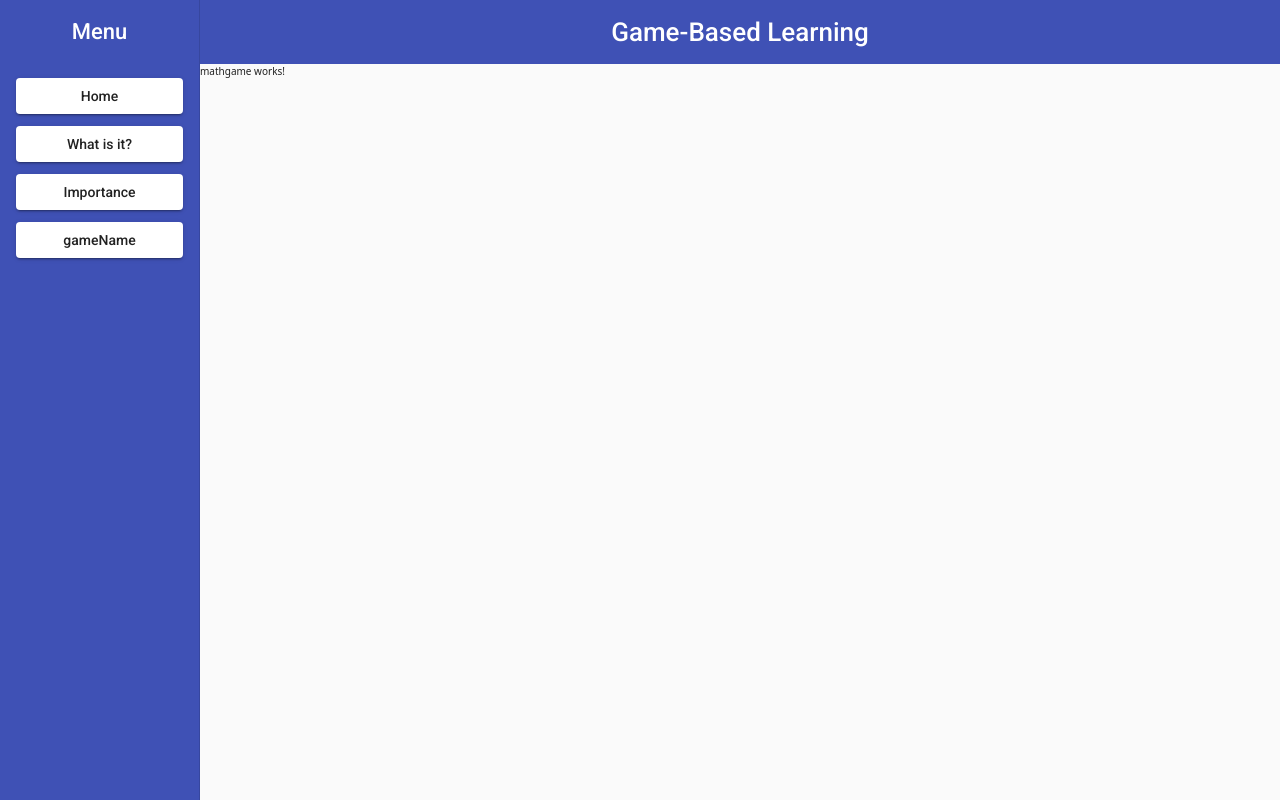
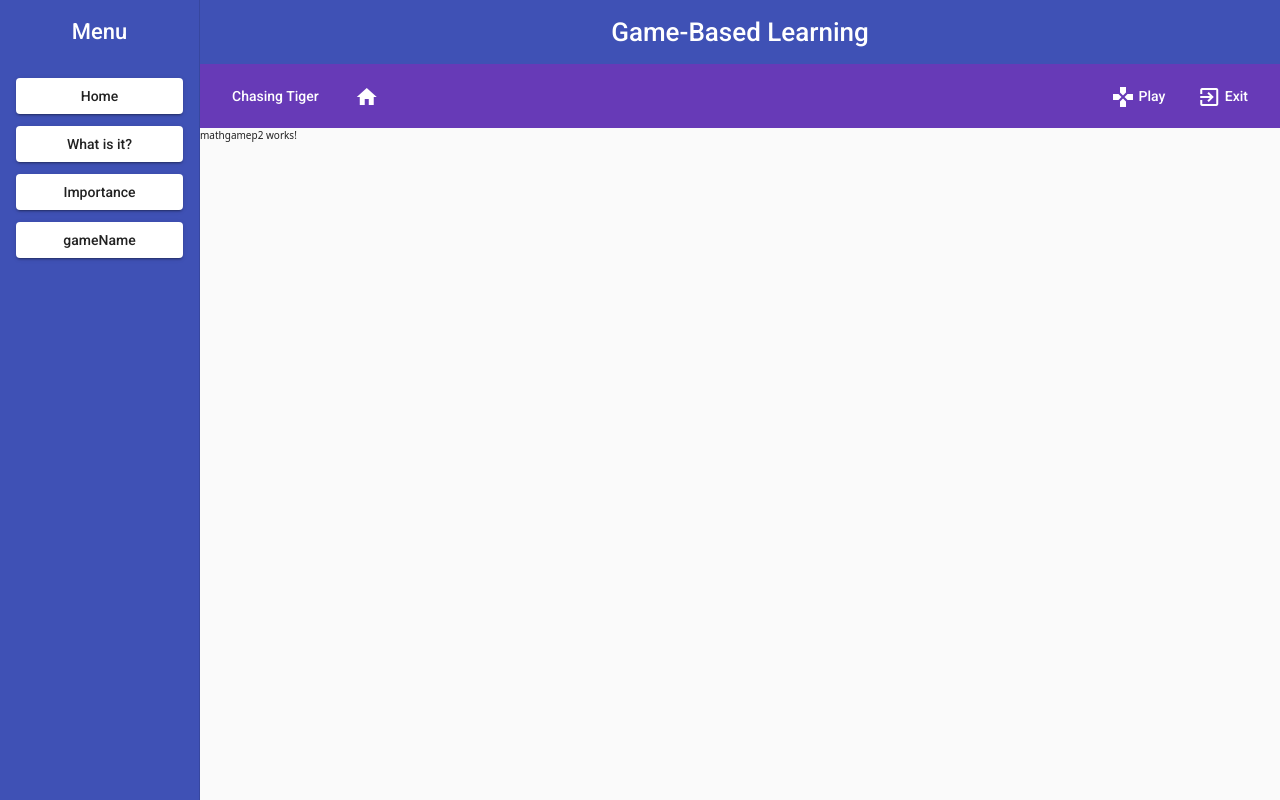
Before and after one commit to PaulClefUbeCoding/GameBasedLearning, an Angular app in the folder gbs-timed-elementary-math/: page /mathgame-page in a window 1280 px wide. Built offline with nearby package versions, Linux system fonts and the light colour scheme.

Commit message:
Header Toolbar for Mathgame

```diff
--- a/gbs-timed-elementary-math/src/app/app-routing.module.ts
+++ b/gbs-timed-elementary-math/src/app/app-routing.module.ts
@@ -4,6 +4,7 @@ import { DescriptionComponent } from './description/description.component';
 import { FrontpageComponent } from './frontpage/frontpage.component';
 import { ImportanceComponent } from './importance/importance.component';
 import { MathgameComponent } from './mathgame/mathgame.component';
+import { Mathgamep2Component } from './mathgamep2/mathgamep2.component';
 
 const routes: Routes = [
   {
@@ -22,6 +23,10 @@ const routes: Routes = [
     path: 'mathgame-page',
     component: MathgameComponent,
   },
+  {
+    path: 'mathgame-page2',
+    component: Mathgamep2Component,
+  }
 ];
 
 
--- a/gbs-timed-elementary-math/src/app/mathgame/mathgame.component.css
+++ b/gbs-timed-elementary-math/src/app/mathgame/mathgame.component.css
@@ -0,0 +1,15 @@
+@import "~@angular/material/prebuilt-themes/deeppurple-amber.css";
+
+body {
+    margin: 0;
+    font-family: sans-serif;
+}
+
+h1 {
+    text-align: center;
+}
+
+.expanded-toolbar {
+    justify-content: space-between;
+    align-items: center;
+  }
--- a/gbs-timed-elementary-math/src/app/mathgame/mathgame.component.html
+++ b/gbs-timed-elementary-math/src/app/mathgame/mathgame.component.html
@@ -1 +1,18 @@
-<p>mathgame works!</p>
+<mat-toolbar color="primary" class="expanded-toolbar">
+    <span>
+        <button mat-button routerLink="/mathgame-page">{{title}}</button>
+        <button mat-button routerLink="/mathgame-page"><mat-icon>home</mat-icon></button>
+    </span>
+    <div fxLayout="row" fxShow="false" fxShow.gt-sm>
+        <button mat-button routerLink="/mathgame-page2">
+            <mat-icon>gamepad</mat-icon>
+            Play
+        </button>
+        <button mat-button routerLink="/">
+            <mat-icon>exit_to_app</mat-icon>
+            Exit
+        </button>
+    </div>
+</mat-toolbar>
+<app-mathgamep2 *ngIf="isViewable"></app-mathgamep2>
+<app-mathgamep3 *ngIf="!isViewable"></app-mathgamep3>
--- a/gbs-timed-elementary-math/src/app/mathgame/mathgame.component.ts
+++ b/gbs-timed-elementary-math/src/app/mathgame/mathgame.component.ts
@@ -7,9 +7,18 @@ import { Component, OnInit } from '@angular/core';
 })
 export class MathgameComponent implements OnInit {
 
+  title: string;
+  public isViewable: boolean;
+
   constructor() { }
 
   ngOnInit(): void {
+    this.title = "Chasing Tiger";
+    this.isViewable = true;
+  }
+
+  public toggle(): void {
+    this.isViewable = !this.isViewable;
   }
 
 }
--- /dev/null
+++ b/gbs-timed-elementary-math/src/app/mathgamep2/mathgamep2.component.html
@@ -0,0 +1 @@
+<p>mathgamep2 works!</p>
--- /dev/null
+++ b/gbs-timed-elementary-math/src/app/mathgamep2/mathgamep2.component.ts
@@ -0,0 +1,15 @@
+import { Component, OnInit } from '@angular/core';
+
+@Component({
+  selector: 'app-mathgamep2',
+  templateUrl: './mathgamep2.component.html',
+  styleUrls: ['./mathgamep2.component.css']
+})
+export class Mathgamep2Component implements OnInit {
+
+  constructor() { }
+
+  ngOnInit(): void {
+  }
+
+}
--- /dev/null
+++ b/gbs-timed-elementary-math/src/app/mathgamep3/mathgamep3.component.html
@@ -0,0 +1 @@
+<p>mathgamep3 works!</p>
--- /dev/null
+++ b/gbs-timed-elementary-math/src/app/mathgamep3/mathgamep3.component.ts
@@ -0,0 +1,15 @@
+import { Component, OnInit } from '@angular/core';
+
+@Component({
+  selector: 'app-mathgamep3',
+  templateUrl: './mathgamep3.component.html',
+  styleUrls: ['./mathgamep3.component.css']
+})
+export class Mathgamep3Component implements OnInit {
+
+  constructor() { }
+
+  ngOnInit(): void {
+  }
+
+}
```
Also changed, not shown: gbs-timed-elementary-math/src/app/app.module.ts (+8 -0 lines), gbs-timed-elementary-math/src/app/mathgamep2/mathgamep2.component.css (added), gbs-timed-elementary-math/src/app/mathgamep3/mathgamep3.component.css (added), 2 other files (tests, documents, lock files or other folders).
